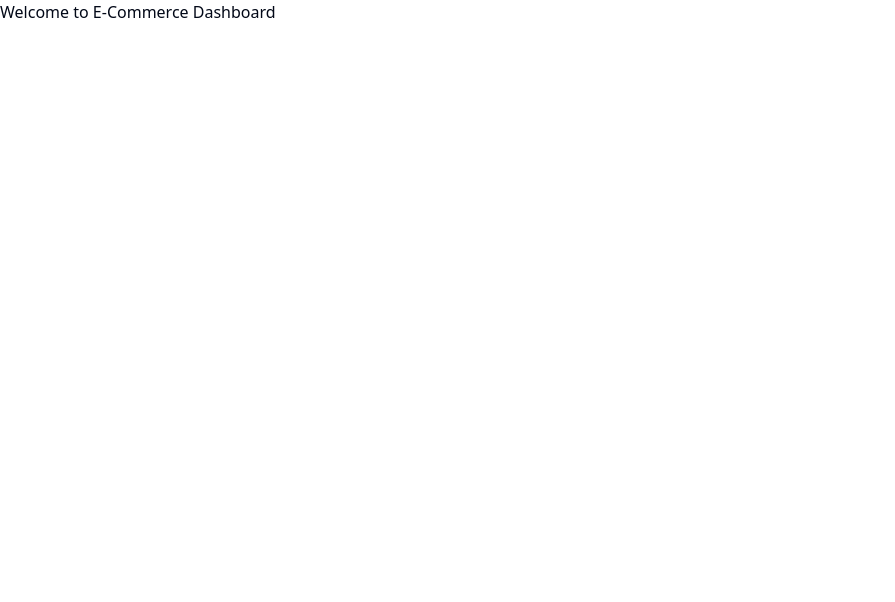
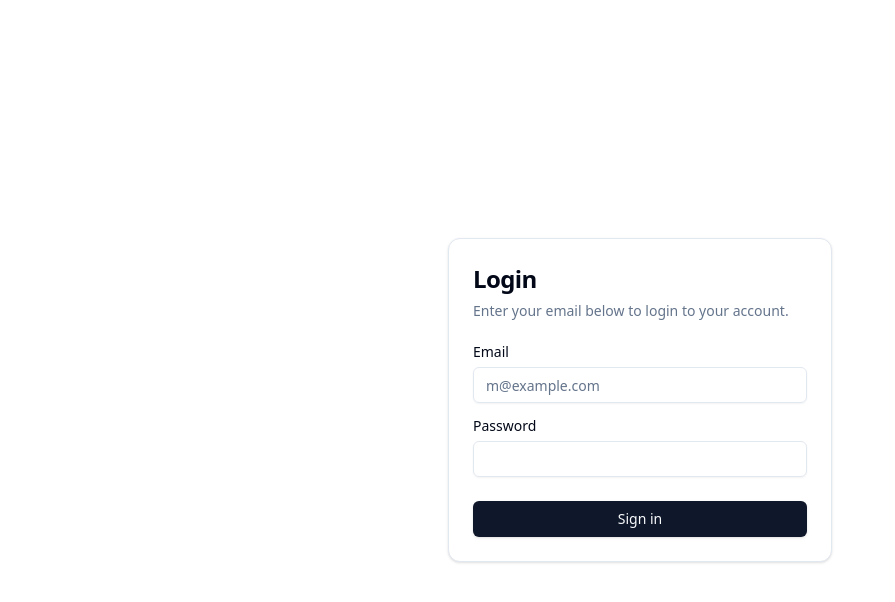
Before and after one commit to amitharigupta/ecomm-auth-vite-coders-gyan, a React (Vite) app: page /login in a window 1280 px wide. Shown: the top 602 px of the page, without its empty margins (0-895 px from the left). Built offline with nearby package versions, Linux system fonts and the light colour scheme.

Commit message:
added login page

```diff
--- a/src/App.tsx
+++ b/src/App.tsx
@@ -1,3 +1,4 @@
+import { Button } from "@/components/ui/button"
 
 
 function App() {
@@ -5,6 +6,7 @@
   return (
     <>
       Welcome to E-Commerce Dashboard
+      <Button >Click me</Button>
     </>
   )
 }
--- /dev/null
+++ b/src/components/ui/button.tsx
@@ -0,0 +1,57 @@
+import * as React from "react"
+import { Slot } from "@radix-ui/react-slot"
+import { cva, type VariantProps } from "class-variance-authority"
+
+import { cn } from "@/lib/utils"
+
+const buttonVariants = cva(
+  "inline-flex items-center justify-center whitespace-nowrap rounded-md text-sm font-medium transition-colors focus-visible:outline-none focus-visible:ring-1 focus-visible:ring-ring disabled:pointer-events-none disabled:opacity-50",
+  {
+    variants: {
+      variant: {
+        default:
+          "bg-primary text-primary-foreground shadow hover:bg-primary/90",
+        destructive:
+          "bg-destructive text-destructive-foreground shadow-sm hover:bg-destructive/90",
+        outline:
+          "border border-input bg-background shadow-sm hover:bg-accent hover:text-accent-foreground",
+        secondary:
+          "bg-secondary text-secondary-foreground shadow-sm hover:bg-secondary/80",
+        ghost: "hover:bg-accent hover:text-accent-foreground",
+        link: "text-primary underline-offset-4 hover:underline",
+      },
+      size: {
+        default: "h-9 px-4 py-2",
+        sm: "h-8 rounded-md px-3 text-xs",
+        lg: "h-10 rounded-md px-8",
+        icon: "h-9 w-9",
+      },
+    },
+    defaultVariants: {
+      variant: "default",
+      size: "default",
+    },
+  }
+)
+
+export interface ButtonProps
+  extends React.ButtonHTMLAttributes<HTMLButtonElement>,
+    VariantProps<typeof buttonVariants> {
+  asChild?: boolean
+}
+
+const Button = React.forwardRef<HTMLButtonElement, ButtonProps>(
+  ({ className, variant, size, asChild = false, ...props }, ref) => {
+    const Comp = asChild ? Slot : "button"
+    return (
+      <Comp
+        className={cn(buttonVariants({ variant, size, className }))}
+        ref={ref}
+        {...props}
+      />
+    )
+  }
+)
+Button.displayName = "Button"
+
+export { Button, buttonVariants }
--- /dev/null
+++ b/src/components/ui/card.tsx
@@ -0,0 +1,76 @@
+import * as React from "react"
+
+import { cn } from "@/lib/utils"
+
+const Card = React.forwardRef<
+  HTMLDivElement,
+  React.HTMLAttributes<HTMLDivElement>
+>(({ className, ...props }, ref) => (
+  <div
+    ref={ref}
+    className={cn(
+      "rounded-xl border bg-card text-card-foreground shadow",
+      className
+    )}
+    {...props}
+  />
+))
+Card.displayName = "Card"
+
+const CardHeader = React.forwardRef<
+  HTMLDivElement,
+  React.HTMLAttributes<HTMLDivElement>
+>(({ className, ...props }, ref) => (
+  <div
+    ref={ref}
+    className={cn("flex flex-col space-y-1.5 p-6", className)}
+    {...props}
+  />
+))
+CardHeader.displayName = "CardHeader"
+
+const CardTitle = React.forwardRef<
+  HTMLParagraphElement,
+  React.HTMLAttributes<HTMLHeadingElement>
+>(({ className, ...props }, ref) => (
+  <h3
+    ref={ref}
+    className={cn("font-semibold leading-none tracking-tight", className)}
+    {...props}
+  />
+))
+CardTitle.displayName = "CardTitle"
+
+const CardDescription = React.forwardRef<
+  HTMLParagraphElement,
+  React.HTMLAttributes<HTMLParagraphElement>
+>(({ className, ...props }, ref) => (
+  <p
+    ref={ref}
+    className={cn("text-sm text-muted-foreground", className)}
+    {...props}
+  />
+))
+CardDescription.displayName = "CardDescription"
+
+const CardContent = React.forwardRef<
+  HTMLDivElement,
+  React.HTMLAttributes<HTMLDivElement>
+>(({ className, ...props }, ref) => (
+  <div ref={ref} className={cn("p-6 pt-0", className)} {...props} />
+))
+CardContent.displayName = "CardContent"
+
+const CardFooter = React.forwardRef<
+  HTMLDivElement,
+  React.HTMLAttributes<HTMLDivElement>
+>(({ className, ...props }, ref) => (
+  <div
+    ref={ref}
+    className={cn("flex items-center p-6 pt-0", className)}
+    {...props}
+  />
+))
+CardFooter.displayName = "CardFooter"
+
+export { Card, CardHeader, CardFooter, CardTitle, CardDescription, CardContent }
--- /dev/null
+++ b/src/components/ui/input.tsx
@@ -0,0 +1,25 @@
+import * as React from "react"
+
+import { cn } from "@/lib/utils"
+
+export interface InputProps
+  extends React.InputHTMLAttributes<HTMLInputElement> {}
+
+const Input = React.forwardRef<HTMLInputElement, InputProps>(
+  ({ className, type, ...props }, ref) => {
+    return (
+      <input
+        type={type}
+        className={cn(
+          "flex h-9 w-full rounded-md border border-input bg-transparent px-3 py-1 text-sm shadow-sm transition-colors file:border-0 file:bg-transparent file:text-sm file:font-medium placeholder:text-muted-foreground focus-visible:outline-none focus-visible:ring-1 focus-visible:ring-ring disabled:cursor-not-allowed disabled:opacity-50",
+          className
+        )}
+        ref={ref}
+        {...props}
+      />
+    )
+  }
+)
+Input.displayName = "Input"
+
+export { Input }
--- /dev/null
+++ b/src/components/ui/label.tsx
@@ -0,0 +1,26 @@
+"use client"
+
+import * as React from "react"
+import * as LabelPrimitive from "@radix-ui/react-label"
+import { cva, type VariantProps } from "class-variance-authority"
+
+import { cn } from "@/lib/utils"
+
+const labelVariants = cva(
+  "text-sm font-medium leading-none peer-disabled:cursor-not-allowed peer-disabled:opacity-70"
+)
+
+const Label = React.forwardRef<
+  React.ElementRef<typeof LabelPrimitive.Root>,
+  React.ComponentPropsWithoutRef<typeof LabelPrimitive.Root> &
+    VariantProps<typeof labelVariants>
+>(({ className, ...props }, ref) => (
+  <LabelPrimitive.Root
+    ref={ref}
+    className={cn(labelVariants(), className)}
+    {...props}
+  />
+))
+Label.displayName = LabelPrimitive.Root.displayName
+
+export { Label }
--- a/src/main.tsx
+++ b/src/main.tsx
@@ -1,10 +1,11 @@
 import React from 'react'
 import ReactDOM from 'react-dom/client'
-import App from './App.tsx'
 import './index.css'
+import { RouterProvider } from 'react-router-dom'
+import router from './router.tsx'
 
 ReactDOM.createRoot(document.getElementById('root')!).render(
   <React.StrictMode>
-    <App />
+    <RouterProvider router={router} />
   </React.StrictMode>,
 )
--- /dev/null
+++ b/src/pages/HomePage.tsx
@@ -0,0 +1,11 @@
+import React from 'react'
+
+const HomePage = () => {
+  return (
+    <div>
+      Home Page
+    </div>
+  )
+}
+
+export default HomePage
--- /dev/null
+++ b/src/pages/LoginPage.tsx
@@ -0,0 +1,35 @@
+import { Button } from '@/components/ui/button'
+import { Card, CardContent, CardDescription, CardFooter, CardHeader, CardTitle } from '@/components/ui/card'
+import { Input } from '@/components/ui/input'
+import { Label } from '@/components/ui/label'
+
+const LoginPage = () => {
+  return (
+    <section className='flex justify-center items-center h-screen'>
+      <Card className="w-full max-w-sm">
+        <CardHeader>
+          <CardTitle className="text-2xl">Login</CardTitle>
+          <CardDescription>
+            Enter your email below to login to your account.
+          </CardDescription>
+        </CardHeader>
+        <CardContent className="grid gap-4">
+          <div className="grid gap-2">
+            <Label htmlFor="email">Email</Label>
+            <Input id="email" type="email" placeholder="m@example.com" required />
+          </div>
+          <div className="grid gap-2">
+            <Label htmlFor="password">Password</Label>
+            <Input id="password" type="password" required />
+          </div>
+        </CardContent>
+        <CardFooter>
+          <Button className="w-full">Sign in</Button>
+        </CardFooter>
+      </Card>
+
+    </section>
+  )
+}
+
+export default LoginPage
--- /dev/null
+++ b/src/router.tsx
@@ -0,0 +1,16 @@
+import { createBrowserRouter } from "react-router-dom";
+import LoginPage from "@/pages/LoginPage";
+import HomePage from "@/pages/HomePage";
+
+const router = createBrowserRouter([
+  {
+    path: "/",
+    element: <HomePage />,
+  },
+  {
+    path: '/login',
+    element: <LoginPage />
+  }
+]);
+
+export default router;
```
Also changed, not shown: package.json (+5 -2 lines), 1 other file (tests, documents, lock files or other folders).
